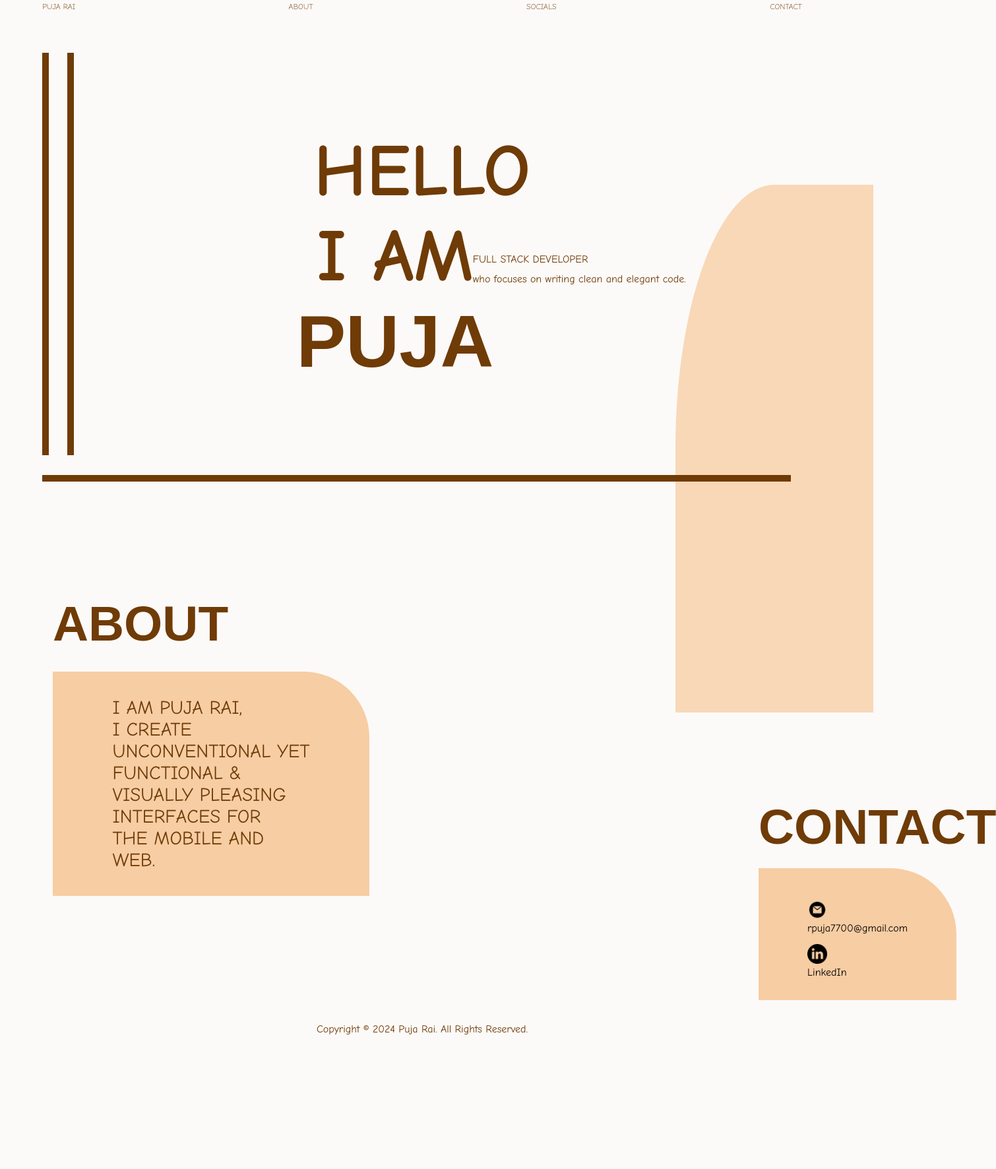
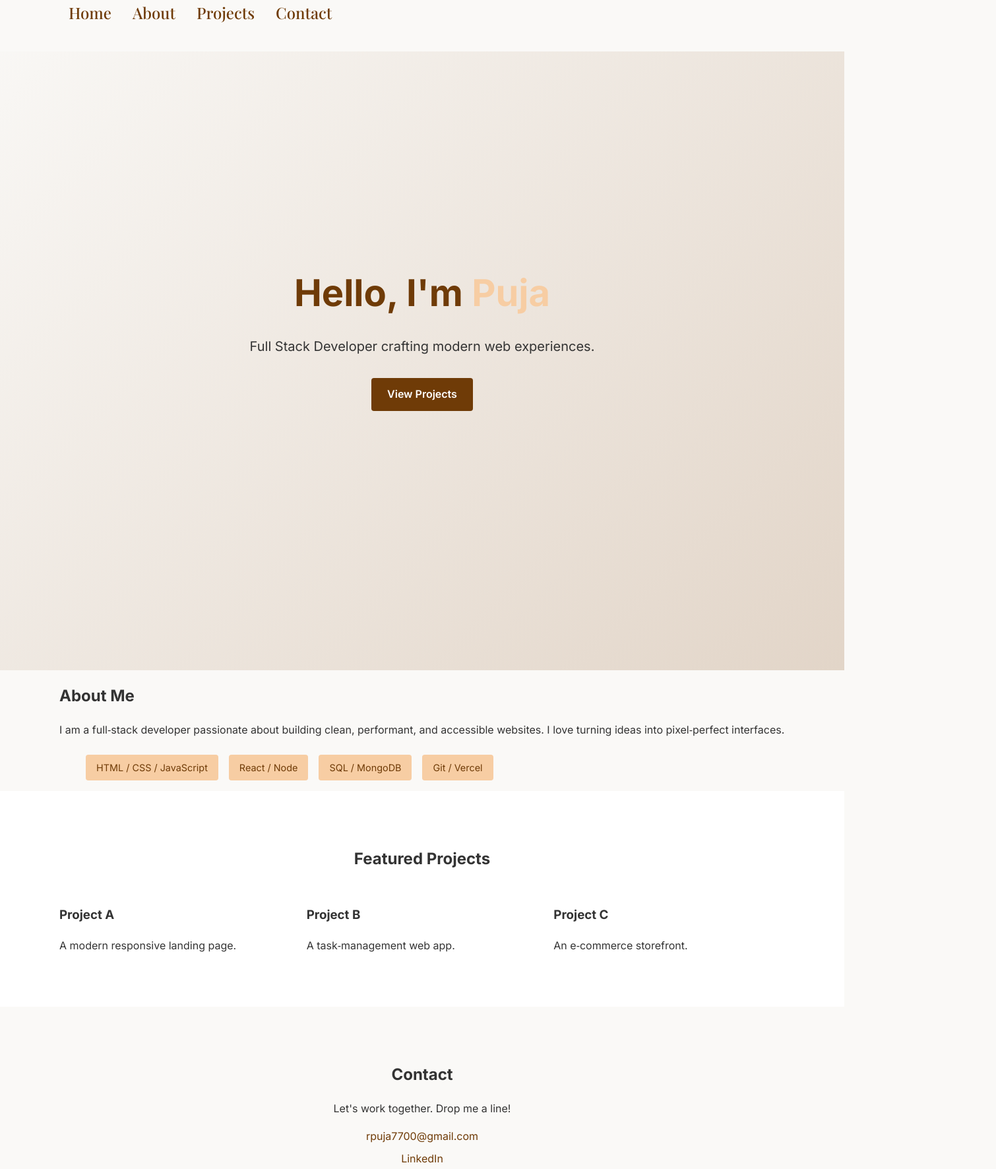
Before and after one commit to pujarai213/Portfolio, a plain HTML site: page index.html in a window 1280 px wide. Shown: the part 40-1812 px from the top of the page at 66% size, 1510 px wide, since content can reach past the window. Before the commit the page ends 1609 px from the top, so only its background shows below. Drawn offline with nearby package versions, Linux system fonts and the light colour scheme; a web font is replaced by a local one.

Commit message:
Admin edit: Replaced all HTML and CSS with a modern portfolio design. (#3)

```diff
--- a/index.html
+++ b/index.html
@@ -3,81 +3,80 @@
 <head>
     <meta charset="UTF-8">
     <meta name="viewport" content="width=device-width, initial-scale=1.0">
-    <title>Portfolio</title>
+    <title>Puja Rai - Portfolio</title>
+    <link rel="preconnect" href="https://fonts.googleapis.com">
+    <link rel="preconnect" href="https://fonts.gstatic.com" crossorigin>
+    <link href="https://fonts.googleapis.com/css2?family=Inter:wght@300;400;500;600;700&family=Playfair+Display:wght@400;500&display=swap" rel="stylesheet">
     <link rel="stylesheet" href="style.css">
 </head>
 <body>
-    <div id="main">
-        <div id="home">
-        <div id="nav">
-            <a href="#">Puja Rai
-                <span id="line1" class="line"></span>
-                <span id="line2" class="line"></span>
-            </a>
-            <a href="#">About
-                <span id="line1" class="line"></span>
-                <span id="line2" class="line"></span>
-            </a>
-            <a href="#">Socials
-                <span id="line1" class="line"></span>
-                <span id="line2" class="line"></span>
-            </a>
-            <a href="#">Contact
-                <span id="line1" class="line"></span>
-                <span id="line2" class="line"></span>
-            </a>
+<header class="navbar">
+    <div class="logo"><a href=">Puja Rai</a></div>
+    <nav>
+        <ul class="nav-links">
+            <li><a href="#home">Home</a></li>
+            <li><a href="#about">About</a></li>
+            <li><a href="#projects">Projects</a></li>
+            <li><a href="#contact">Contact</a></li>
+        </ul>
+    </nav>
+</header>
+
+<main>
+    <section id="home" class="hero">
+        <div class="hero-content">
+            <h1>Hello, I'm <span>Puja</span></h1>
+            <p class="subtitle">Full Stack Developer crafting modern web experiences.</p>
+            <a href="#projects" class="btn">View Projects</a>
         </div>
-        <div id="page1">
-            <h1 class="hel">HELLO</h1>
-            <h1 class="iam">I AM</h1> <span>FULL STACK DEVELOPER </span> <span class="up">who focuses on writing clean and elegant code.</span>
-            <h1 class="name">PUJA</h1>
+        <div class="hero-image">
+            <svg class="profile-svg" viewBox="0 0 200 200" aria-hidden="true">
+                <circle cx="100" cy="100" r="90" fill="#6f3b07"/>
+                <text x="100" y="105" text-anchor="middle" fill="#fff" font-family="Inter" font-size="20">P</text>
+            </svg>
+        </div>
+    </section>
 
+    <section id="about" class="about">
+        <div class="container">
+            <h2>About Me</h2>
+            <p>I am a full‑stack developer passionate about building clean, performant, and accessible websites. I love turning ideas into pixel‑perfect interfaces.</p>
+            <ul class="skills">
+                <li>HTML / CSS / JavaScript</li>
+                <li>React / Node</li>
+                <li>SQL / MongoDB</li>
+                <li>Git / Vercel</li>
+            </ul>
         </div>
-        <span class="circle"></span>
-        <span class="linee1"></span>
-        <span class="linee2"></span>
-        <span class="linee3"></span>
-        <div class="ab"><h3>ABOUT</h3></div>
-    <div class="about">
+    </section>
 
-        <div class="left">I am Puja Rai, <br>I create <br> <span>Unconventional yet <br>functional & <br>visually pleasing <br>interfaces for <br>THE MOBILE AND <br>WEB.</span></div>
-    </div>
-</div>
-        <div class="con"><h3>CONTACT</h3></div>
-    <div class="contact">
+    <section id="projects" class="projects">
+        <div class="container">
+            <h2>Featured Projects</h2>
+            <div class="grid">
+                <article class="project"><h3>Project A</h3><p>A modern responsive landing page.</p></article>
+                <article class="project"><h3>Project B</h3><p>A task‑management web app.</p></article>
+                <article class="project"><h3>Project C</h3><p>An e‑commerce storefront.</p></article>
+            </div>
+        </div>
+    </section>
 
-        <div class="right">
+    <section id="contact" class="contact">
+        <div class="container">
+            <h2>Contact</h2>
+            <p>Let's work together. Drop me a line!</p>
+            <ul>
+                <li><a href="mailto:rpuja7700@gmail.com">rpuja7700@gmail.com</a></li>
+                <li><a href="https://linkedin.com" target="_blank">LinkedIn</a></li>
+            </ul>
+        </div>
+    </section>
+</main>
 
+<footer>
+    <p>&copy; 2024 Puja Rai. All rights reserved.</p>
+</footer>
 
-                <div class="contact-info-upper-container">
-                  <div class="contact-info-container">
-                    <img
-                      src="mail.png"
-                      alt="Email icon"
-                      class="icon contact-icon email-icon"
-                    />
-                    <p><a href="https://www.gmail.com">rpuja7700@gmail.com</a></p>
-                  </div>
-
-                  <div class="contact-info-container">
-                    <img
-                      src="linkedin.png"
-
-                      alt="Linkedin icon"
-                      class="icon contact-icon"
-                    />
-                    <p><a href="https://www.linkedin.com">LinkedIn</a></p>
-                  </div>
-                </div>
-
-
-        </div>
-    </div>
-    <footer>
-
-        <p>Copyright &#169; 2024 Puja Rai. All Rights Reserved.</p>
-      </footer>
-</div>
-    </div>
+<script src="script.js"></script>
 </body>
 </html>
--- a/style.css
+++ b/style.css
@@ -1,218 +1,156 @@
-@import url('https://fonts.googleapis.com/css2?family=Dancing+Script:wght@400;500;600&family=Nunito+Sans:opsz,wght@6..12,300;6..12,400;6..12,500&family=Playfair+Display:wght@500&family=Protest+Revolution&display=swap');
-@import url('https://fonts.googleapis.com/css2?family=Comic+Neue:ital,wght@0,300;0,400;0,700;1,300;1,400;1,700&display=swap');
-
 :root {
   --primary: #6f3b07;
-  --bg: #FCFAF8;
+  --bg: #faf9f7;
   --accent: #f7cda3;
+  --text: #333;
 }
 
-* {
+body {
   margin: 0;
-  padding: 0;
-  box-sizing: border-box;
+  font-family: 'Inter', sans-serif;
+  background: var(--bg);
+  color: var(--text);
+  line-height: 1.6;
 }
 
-html, body {
+.navbar {
+  position: fixed;
+  top: 0;
   width: 100%;
-  height: 100%;
-  font-family: "Comic Neue", sans-serif;
-  background-color: var(--bg);
+  background: var(--bg);
+  padding: 1rem 2rem;
+  display: flex;
+  justify-content: space-between;
+  align-items: center;
+  z-index: 100;
+}
+
+.logo {
+  font-family: 'Playfair Display', serif;
+  font-size: 1.5rem;
+  color: var(--primary);
+  text-decoration: none;
+}
+
+.nav-links {
+  list-style: none;
+  display: flex;
+  gap: 2rem;
+}
+
+.nav-links a {
+  color: var(--primary);
+  text-decoration: none;
+  font-weight: 500;
+  transition: color 0.3s;
+}
+
+.nav-links a:hover { color: var(--accent); }
+
+.hero {
+  min-height: 100vh;
+  display: flex;
+  align-items: center;
+  justify-content: center;
+  text-align: center;
+  padding: 8rem 2rem;
+  background: linear-gradient(135deg, var(--bg), #e2d5c8);
+}
+
+.hero h1 {
+  font-size: 3.5rem;
+  margin-bottom: 1rem;
   color: var(--primary);
 }
 
-#main {
-  width: 100%;
-  min-height: 100vh;
+.hero h1 span {
+  color: var(--accent);
 }
 
-#home {
-  width: 100%;
-  height: 200vh;
-  background-color: var(--bg);
+.hero p {
+  font-size: 1.25rem;
+  margin-bottom: 2rem;
+  max-width: 600px;
+  margin-left: auto;
+  margin-right: auto;
 }
 
-#home #nav {
-  display: flex;
-  align-items: center;
-  justify-content: space-between;
-  padding: 0 5vw;
-  width: 100%;
-  height: 100px;
+.btn {
+  display: inline-block;
+  padding: 0.75rem 1.5rem;
+  background: var(--primary);
+  color: #fff;
+  text-decoration: none;
+  border-radius: 4px;
+  font-weight: 600;
+  transition: background 0.3s;
 }
 
-#nav a {
-  position: relative;
-  text-decoration: none;
-  text-transform: uppercase;
-  font-weight: 300;
-  font-size: 12px;
-  color: var(--primary);
+.btn:hover { background: var(--accent); color: var(--primary); }
+
+.container { max-width: 1100px; margin: 0 auto; padding: 0 2rem; }
+
+.about p { margin-bottom: 1.5rem; }
+
+.skills {
+  list-style: none;
+  display: flex;
+  gap: 1rem;
+  flex-wrap: wrap;
 }
 
-#nav a .line {
-  position: absolute;
-  bottom: 0;
-  display: inline-block;
-  height: 1px;
-  background-color: var(--primary);
-  transition: width 0.4s cubic-bezier(0.19, 1, 0.22, 1);
+.skills li {
+  background: var(--accent);
+  color: var(--primary);
+  padding: 0.5rem 1rem;
+  border-radius: 4px;
+  font-size: 0.9rem;
 }
 
-#nav a:hover .line#line2 { width: 0; }
-#nav a:hover .line#line1 { width: 100%; }
-
-#page1 {
-  margin-top: 135px;
+.projects {
+  padding: 4rem 2rem;
+  background: #fff;
 }
 
-#page1 h1 {
-  text-align: center;
-  font-size: 7rem;
-  color: var(--primary);
+.projects h2 { text-align: center; margin-bottom: 2rem; }
+
+.projects .grid {
+  display: grid;
+  grid-template-columns: repeat(auto-fit, minmax(250px, 1fr));
+  gap: 1.5rem;
 }
 
-.iam {
-  margin-left: -82px;
+.project article {
+  border: 1px solid #e0e0e0;
+  border-radius: 6px;
+  padding: 1.5rem;
+  text-align: center;
 }
 
-.name {
-  margin-left: -82px;
-  font-family: "Protest Revolution", sans-serif;
+.contact {
+  padding: 4rem 2rem;
+  background: var(--bg);
+  text-align: center;
 }
 
-#page1 span {
-  position: absolute;
-  left: 56%;
-  top: 53%;
+.contact ul {
+  list-style: none;
+  padding: 0;
+  margin-top: 1rem;
 }
 
-.up {
-  margin-top: 30px;
+.contact li { margin: 0.5rem 0; }
+
+.contact a { color: var(--primary); text-decoration: none; }
+
+footer {
+  text-align: center;
+  padding: 2rem;
+  color: var(--primary);
+  font-size: 0.9rem;
 }
 
-.circle {
-  width: 300px;
-  height: 800px;
-  background-color: #f7cda3c2;
-  border-top-left-radius: 50%;
-  position: absolute;
-  top: 40%;
-  left: 80%;
+@media (max-width: 600px) {
+  .navbar { padding: 1rem; }
+  .hero h1 { font-size: 2rem; }
 }
-
-.linee1 {
-  width: 10px;
-  height: 610px;
-  background-color: var(--primary);
-  position: absolute;
-  top: 15%;
-  left: 5%;
-}
-
-.linee2 {
-  width: 10px;
-  height: 610px;
-  background-color: var(--primary);
-  position: absolute;
-  top: 15%;
-  left: 8%;
-}
-
-.linee3 {
-  width: 1135px;
-  height: 10px;
-  background-color: var(--primary);
-  position: absolute;
-  top: 95%;
-  left: 5%;
-}
-
-.ab {
-  margin-top: 320px;
-  margin-left: 80px;
-  font-size: 4rem;
-  font-family: "Protest Revolution", sans-serif;
-  color: var(--primary);
-}
-
-.about {
-  width: 480px;
-  height: 340px;
-  margin-top: 30px;
-  margin-left: 80px;
-  display: flex;
-  align-items: center;
-  justify-content: center;
-  border-top-right-radius: 100px;
-  font-size: 1.8rem;
-  background-color: var(--accent);
-  color: var(--primary);
-  text-transform: uppercase;
-}
-
-.con {
-  margin-left: 1150px;
-  margin-top: -350px;
-  font-size: 4rem;
-  font-family: "Protest Revolution", sans-serif;
-  color: var(--primary);
-}
-
-.right {
-  margin-left: 1150px;
-  margin-top: 20px;
-  width: 300px;
-  height: 200px;
-  display: flex;
-  align-items: center;
-  justify-content: center;
-  border-top-right-radius: 100px;
-  background-color: var(--accent);
-}
-
-img {
-  width: 30px;
-}
-
-.contact-info-container a {
-  text-decoration: none;
-  color: #000;
-  display: flex;
-}
-
-.icon {
-  margin-top: 15px;
-}
-
-footer p {
-  margin-top: 35px;
-  text-align: center;
-  color: var(--primary);
-}
-
-/* Responsive adjustments for tablets and mobile */
-@media (max-width: 768px) {
-  #nav a {
-    font-size: 10px;
-  }
-  #nav a .line { height: 0.5px; }
-  #page1 h1 { font-size: 4rem; }
-  .iam, .name { margin-left: 0; }
-  #page1 span { left: 50%; top: 50%; transform: translate(-50%, -50%); }
-  .circle { width: 200px; height: 500px; left: 50%; top: 30%; transform: translateX(-50%); }
-  .linee1, .linee2 { display: none; }
-  .linee3 { width: 100%; left: 0; }
-  .about { width: 100%; margin-left: 0; margin-top: 20px; border-radius: 0; font-size: 1.5rem; }
-  .con { margin-left: 0; margin-top: 20px; font-size: 2rem; }
-  .right { margin-left: 0; width: 100%; height: auto; border-radius: 0; }
-  footer p { font-size: 0.9rem; }
-}
-
-@media (max-width: 480px) {
-  #nav a { font-size: 8px; }
-  #page1 h1 { font-size: 3rem; }
-  .about { font-size: 1.3rem; }
-  .con { font-size: 1.8rem; }
-  footer p { font-size: 0.8rem; }
-}
```
